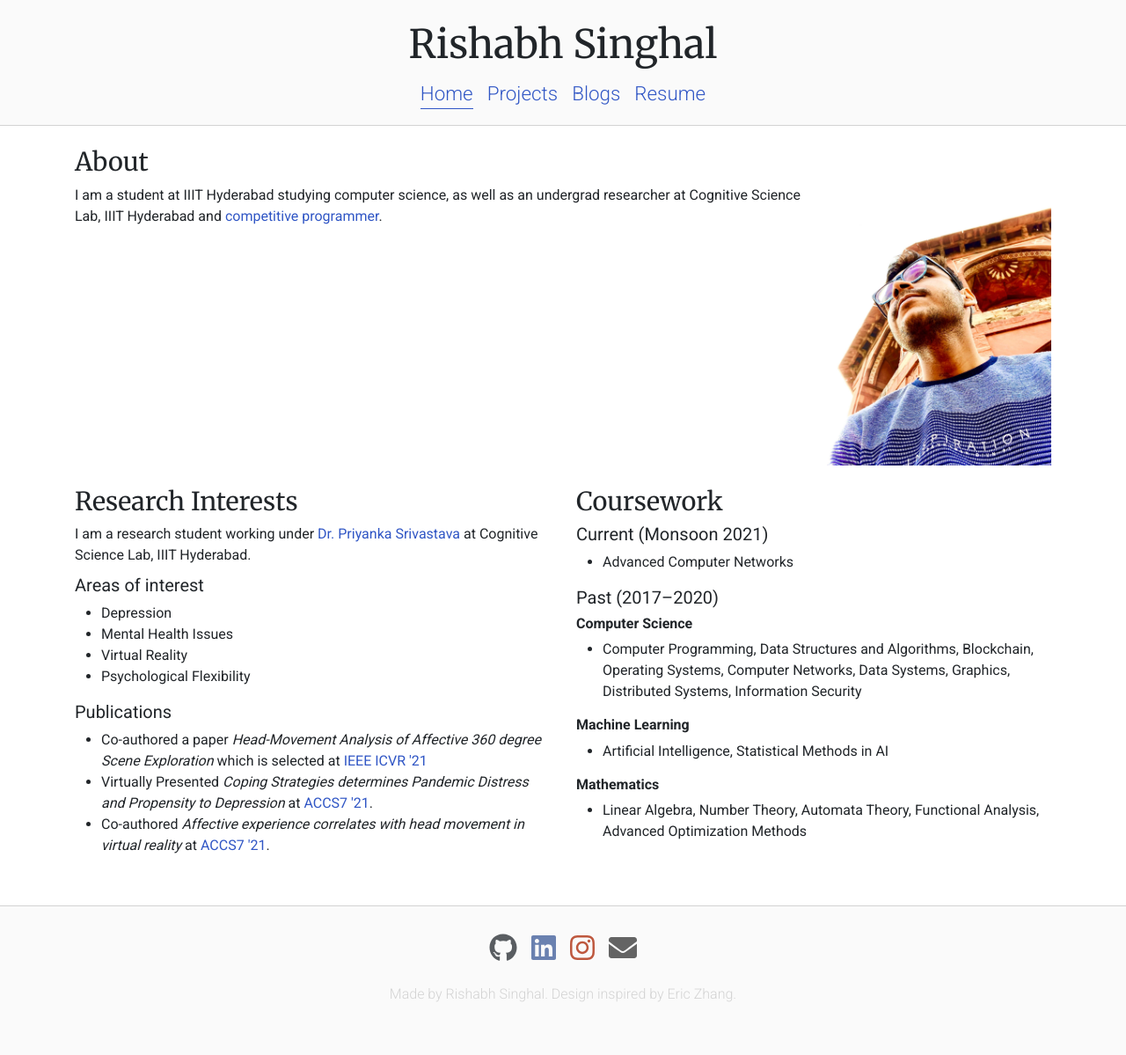
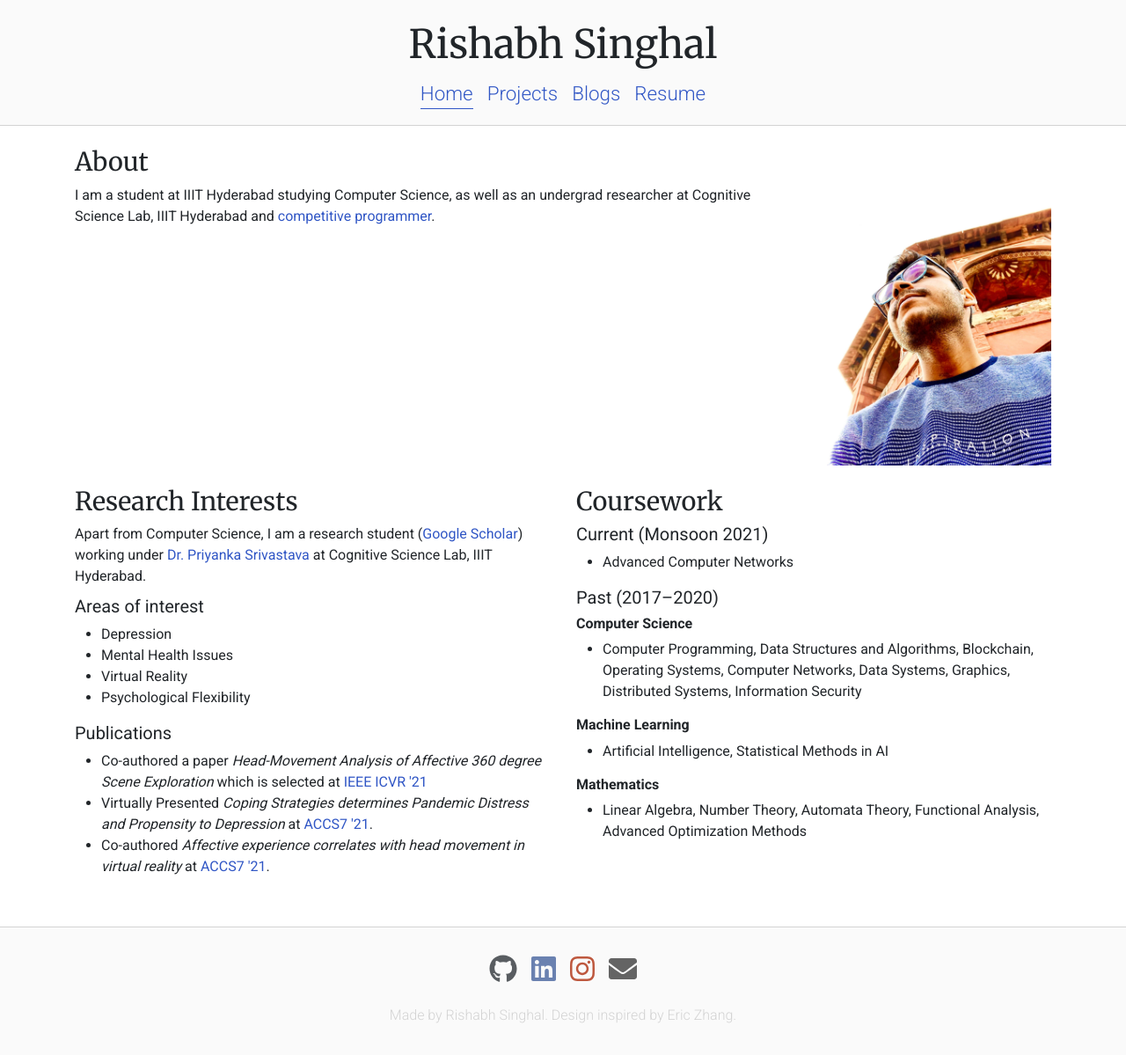
Before and after one commit to rish-singhal/rish-singhal.github.io, a Jekyll site: the page built from pages/index.html, in a window 1280 px wide. Shown: the whole page at 88% size. Built offline with Jekyll 4.4.1, drawn with Linux system fonts in a browser that asks for light colours; nearby versions of some CDN libraries; before the commit the page ends 1175 px from its top, so only the background shows below that.

Commit message:
Add link for google scholar

```diff
--- a/pages/index.html
+++ b/pages/index.html
@@ -29,7 +27,7 @@
     <section class="col-lg-6">
       <h2>Research Interests</h2>
       <p>
-        I am a research student working under <a href="https://sites.google.com/view/ps-pacgroup"> Dr. Priyanka Srivastava</a>
+        Apart from Computer Science, I am a research student (<a href="https://scholar.google.com/citations?user=iNcIIV0AAAAJ&hl=en">Google Scholar</a>) working under <a href="https://sites.google.com/view/ps-pacgroup"> Dr. Priyanka Srivastava</a>
         at Cognitive Science Lab, IIIT Hyderabad.
       </p>
         <h5>Areas of interest</h5>
--- a/pages/resume.html
+++ b/pages/resume.html
@@ -161,9 +161,6 @@
     <li>
       Member of Mozilla Telangana Group
     </li>
-    <li>
-      Technical Blogger: <a href="https://rish-singhal.github.io/blogs">RishBlogs</a>
-    </li>
   </ul>
 
 </section>
```
Also changed, not shown: other parts of pages/index.html (+3 -5 lines).
